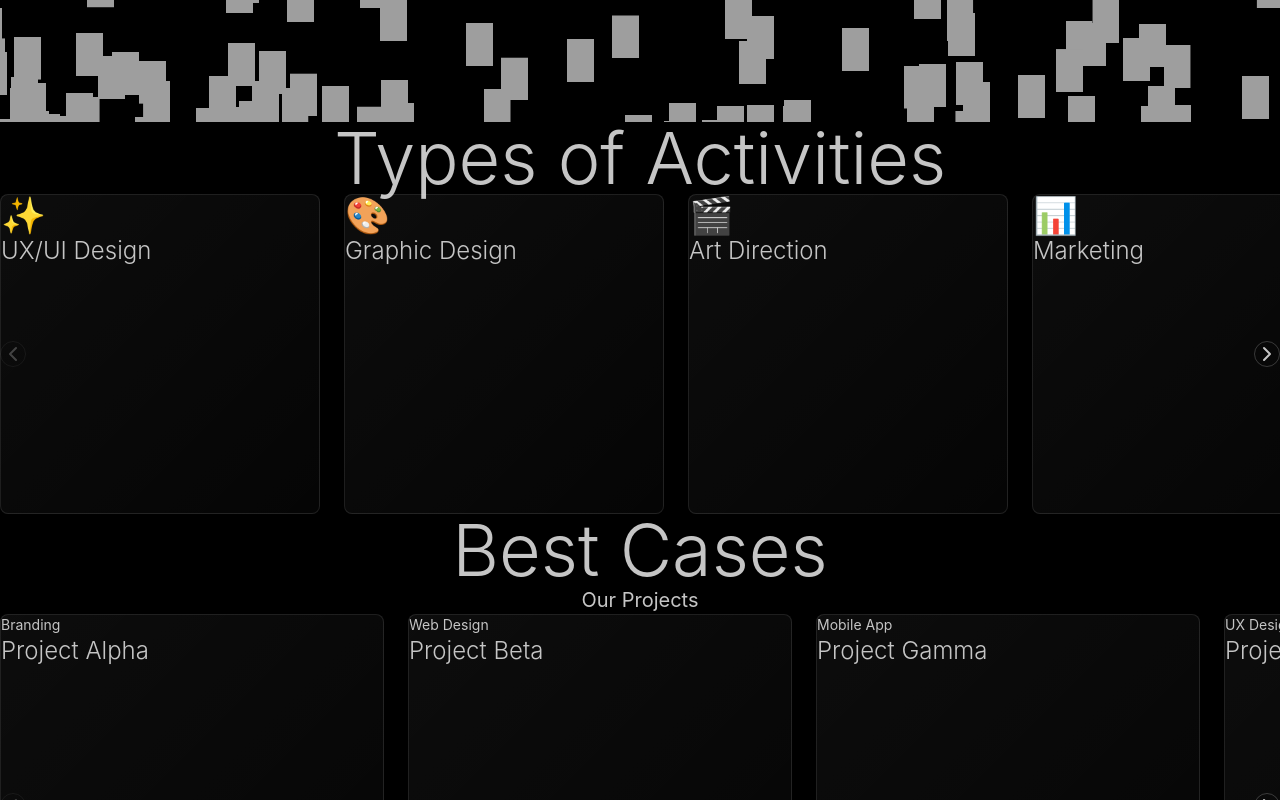
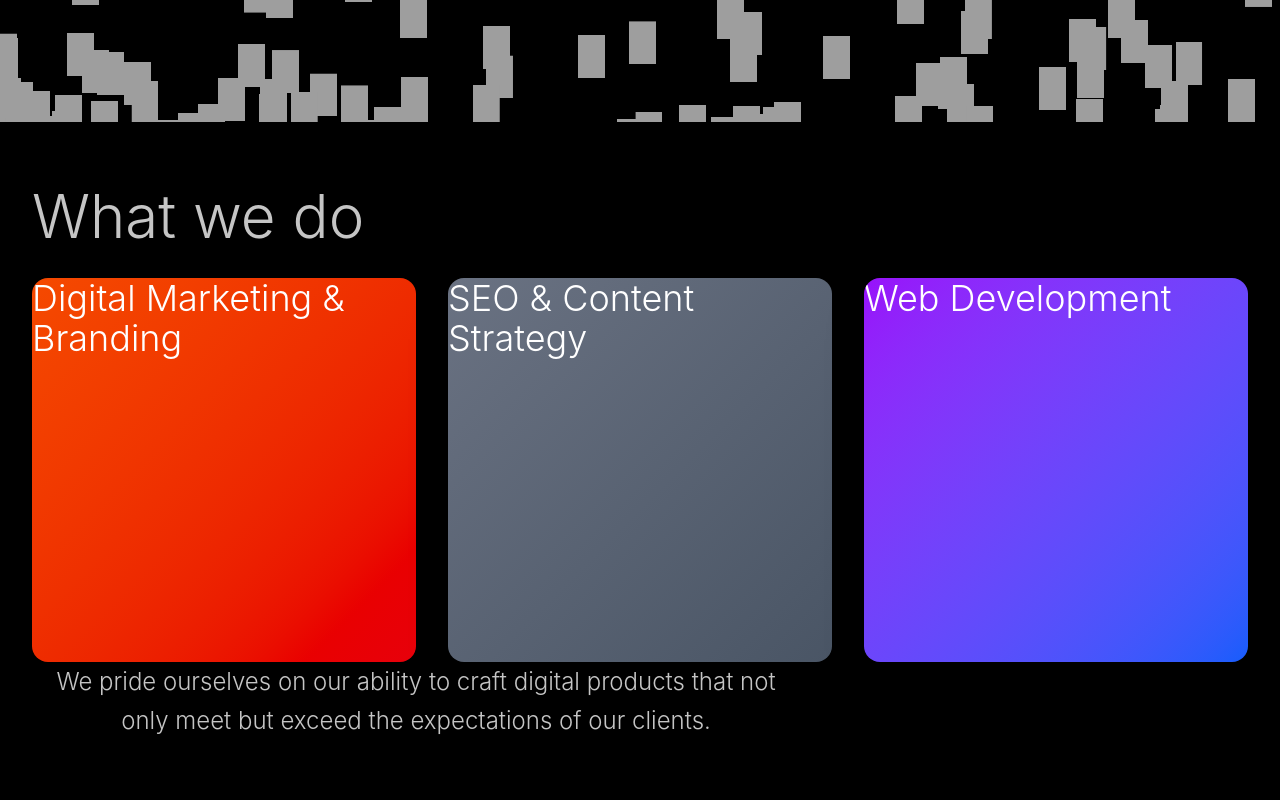
Before and after one commit to neel-prajapati/cbytes-black, a React (Vite) app: page / in a window 1280 px wide. Shown: the part 1480-2280 px from the top of the page. Built offline with nearby package versions, Linux system fonts and the light colour scheme; a web font is replaced by a local one.

Commit message:
Enhancing the services section

```diff
--- a/src/sections/Services.tsx
+++ b/src/sections/Services.tsx
@@ -1,48 +1,29 @@
 import { motion } from 'framer-motion';
-import { ChevronLeft, ChevronRight } from 'lucide-react';
-import { useRef, useState } from 'react';
 
 const SERVICES = [
-  { id: 1, title: 'UX/UI Design', icon: '✨' },
-  { id: 2, title: 'Graphic Design', icon: '🎨' },
-  { id: 3, title: 'Art Direction', icon: '🎬' },
-  { id: 4, title: 'Marketing', icon: '📊' },
-  { id: 5, title: 'Support', icon: '🤝' },
+  {
+    id: 1,
+    title: 'Digital Marketing & Branding',
+    gradient: 'from-orange-600 to-red-600',
+    description: 'Creative visual solutions'
+  },
+  {
+    id: 2,
+    title: 'SEO & Content Strategy',
+    gradient: 'from-gray-500 to-gray-600',
+    description: 'Strategic visual storytelling'
+  },
+  {
+    id: 3,
+    title: 'Web Development',
+    gradient: 'from-purple-600 to-blue-600',
+    description: 'Digital marketing excellence'
+  }
 ];
 
 export const Services = () => {
-  const scrollContainerRef = useRef<HTMLDivElement>(null);
-  const [canScrollLeft, setCanScrollLeft] = useState(false);
-  const [canScrollRight, setCanScrollRight] = useState(true);
-
-  const scroll = (direction: 'left' | 'right') => {
-    const container = scrollContainerRef.current;
-    if (!container) return;
-
-    const scrollAmount = 350;
-    const newScrollLeft =
-      container.scrollLeft + (direction === 'left' ? -scrollAmount : scrollAmount);
-
-    container.scrollTo({
-      left: newScrollLeft,
-      behavior: 'smooth',
-    });
-
-    setTimeout(() => updateScrollState(), 300);
-  };
-
-  const updateScrollState = () => {
-    const container = scrollContainerRef.current;
-    if (!container) return;
-
-    setCanScrollLeft(container.scrollLeft > 0);
-    setCanScrollRight(
-      container.scrollLeft < container.scrollWidth - container.clientWidth - 10
-    );
-  };
-
   return (
-    <section id="services" className="relative w-full bg-black py-32 md:py-40 lg:py-48">
+    <section id="services" className="w-full bg-black py-32 md:py-40 lg:py-48" style={{marginTop:'2rem',marginBottom:'2rem', padding:'2rem'}}>
       <div className=" mx-auto px-6 md:px-8 lg:px-10">
         {/* Header */}
         <motion.div
@@ -50,31 +31,20 @@ export const Services = () => {
           whileInView={{ opacity: 1, y: 0 }}
           transition={{ duration: 0.8 }}
           viewport={{ once: false, margin: '0px 0px -100px 0px' }}
-          className="mb-20 md:mb-28 text-center"
+          className="mb-20 md:mb-28"
         >
-          <h2 className="text-5xl md:text-6xl lg:text-7xl font-light text-text-muted">
-            Types of Activities
-          </h2>
+          <div className="flex items-center gap-4 mb-12">
+            <h2 className="text-4xl md:text-5xl lg:text-6xl font-light text-text-muted">
+              What we do
+            </h2>
+          </div>
         </motion.div>
 
         {/* Carousel Container */}
-        <div className="relative">
-          {/* Navigation Arrows */}
-          <motion.button
-            onClick={() => scroll('left')}
-            disabled={!canScrollLeft}
-            className="absolute left-0 top-1/2 -translate-y-1/2 z-20 p-3 rounded-full border border-white/20 text-text-muted/60 hover:text-text-muted hover:border-white/60 disabled:opacity-30 disabled:cursor-not-allowed transition-all"
-            whileHover={{ scale: 1.1 }}
-            whileTap={{ scale: 0.95 }}
-          >
-            <ChevronLeft size={24} />
-          </motion.button>
-
+        <div className="" style={{marginTop:'2rem'}}>
           {/* Scroll Container */}
           <div
-            ref={scrollContainerRef}
-            onScroll={updateScrollState}
-            className="flex gap-6 overflow-x-auto scrollbar-hide pb-4 px-12"
+            className="flex gap-8 overflow-x-auto scrollbar-hide pb-8 px-4"
             style={{ scrollBehavior: 'smooth' }}
           >
             {SERVICES.map((service, index) => (
@@ -83,35 +53,30 @@ export const Services = () => {
                 initial={{ opacity: 0, scale: 0.95 }}
                 whileInView={{ opacity: 1, scale: 1 }}
                 transition={{ duration: 0.6, delay: index * 0.1 }}
-                whileHover={{ y: -8 }}
-                className="flex-shrink-0 w-80 h-80 rounded-lg bg-gradient-to-br from-white/5 to-white/[0.02] border border-white/10 p-8 flex flex-col justify-between cursor-pointer group overflow-hidden relative"
+                whileHover={{ y: -12 }}
+                className={`flex-shrink-0 w-96 h-96 rounded-2xl bg-gradient-to-br ${service.gradient} p-12 flex flex-col justify-between cursor-pointer group overflow-hidden relative shadow-2xl`}
               >
-                <div className="absolute inset-0 bg-gradient-to-br from-white/10 to-transparent opacity-0 group-hover:opacity-100 transition-opacity duration-300" />
-                <div className="relative z-10">
-                  <div className="text-4xl mb-6">{service.icon}</div>
-                  <h3 className="text-2xl font-light text-text-muted">{service.title}</h3>
+                <div className="absolute inset-0 bg-black/20 opacity-0 group-hover:opacity-10 transition-opacity duration-300" />
+                <div className="relative z-10 p-4">
+                  <h3 className="text-4xl font-light text-white mb-4">{service.title}</h3>
                 </div>
-                <motion.div
-                  initial={{ opacity: 0 }}
-                  whileHover={{ opacity: 1 }}
-                  className="relative z-10 text-text-muted/60 text-sm"
-                >
-                  Learn more →
-                </motion.div>
               </motion.div>
             ))}
           </div>
+        </div>
 
-          <motion.button
-            onClick={() => scroll('right')}
-            disabled={!canScrollRight}
-            className="absolute right-0 top-1/2 -translate-y-1/2 z-20 p-3 rounded-full border border-white/20 text-text-muted/60 hover:text-text-muted hover:border-white/60 disabled:opacity-30 disabled:cursor-not-allowed transition-all"
-            whileHover={{ scale: 1.1 }}
-            whileTap={{ scale: 0.95 }}
-          >
-            <ChevronRight size={24} />
-          </motion.button>
-        </div>
+        {/* Description Text */}
+        <motion.div
+          initial={{ opacity: 0, y: 20 }}
+          whileInView={{ opacity: 1, y: 0 }}
+          transition={{ duration: 0.8, delay: 0.2 }}
+          viewport={{ once: false, margin: '0px 0px -100px 0px' }}
+          className="mt-20 text-center max-w-3xl mx-auto"
+        >
+          <p className="text-xl md:text-2xl font-light text-text-muted/80 leading-relaxed">
+            We pride ourselves on our ability to craft digital products that not only meet but exceed the expectations of our clients.
+          </p>
+        </motion.div>
       </div>
     </section>
   );
```
Also changed, not shown: .claude/settings.local.json (added).
